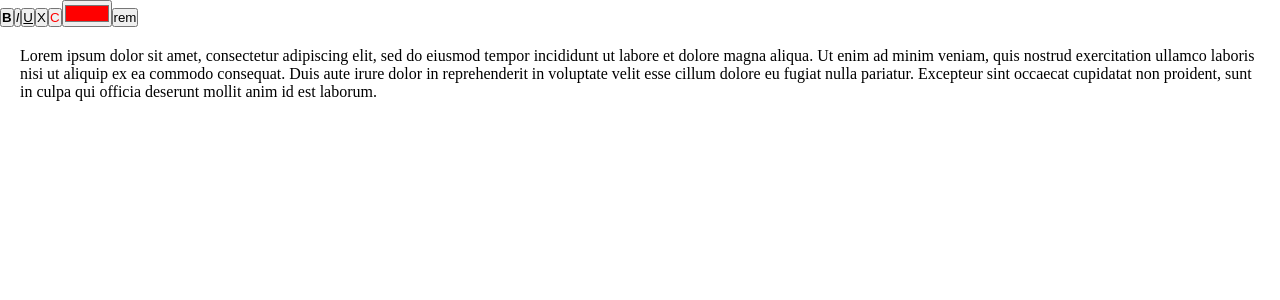
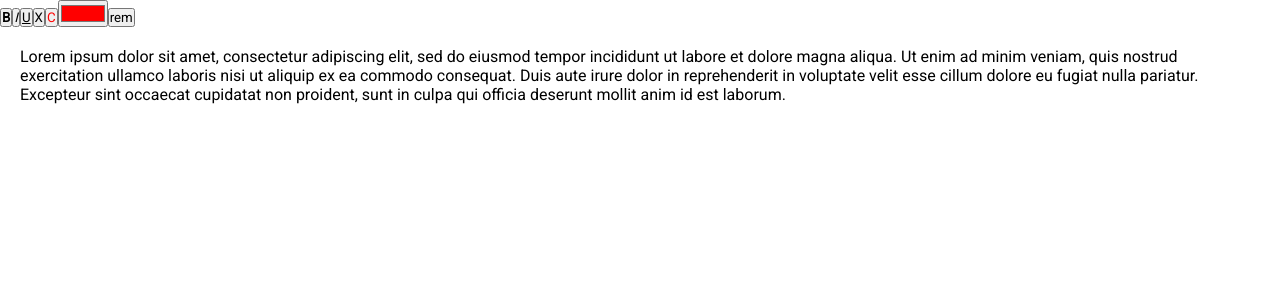
Before and after one commit to 30isnottoolate/wysiwyg-editor, a React app: page / in a window 1280 px wide. Shown: the top 300 px of the page. Built offline with nearby package versions, Linux system fonts and the light colour scheme.

Commit message:
Import Roboto font

```diff
--- a/src/components/App.css
+++ b/src/components/App.css
@@ -1,5 +1,8 @@
+@import url('https://fonts.googleapis.com/css2?family=Roboto&display=swap');
+
 * {
     box-sizing: border-box;
+    font-family: "Roboto", Arial, Helvetica, sans-serif;
     padding: 0;
     margin: 0;
     user-select: none;
```
